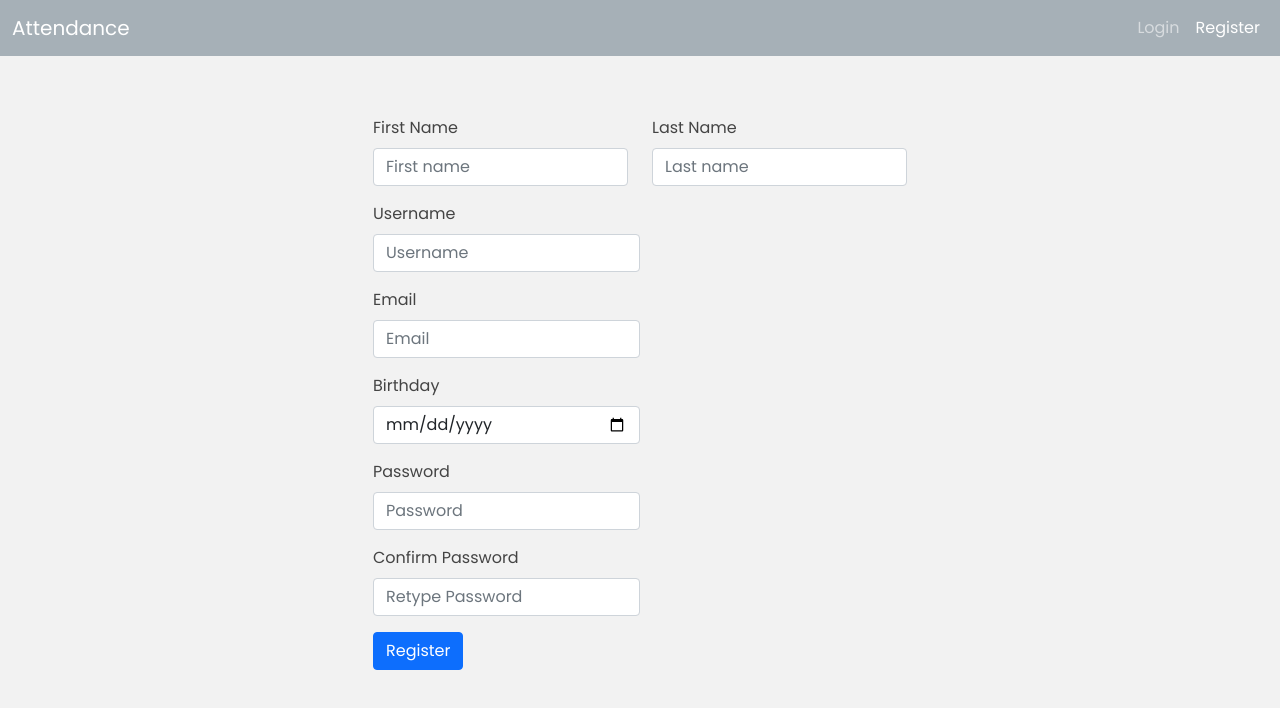
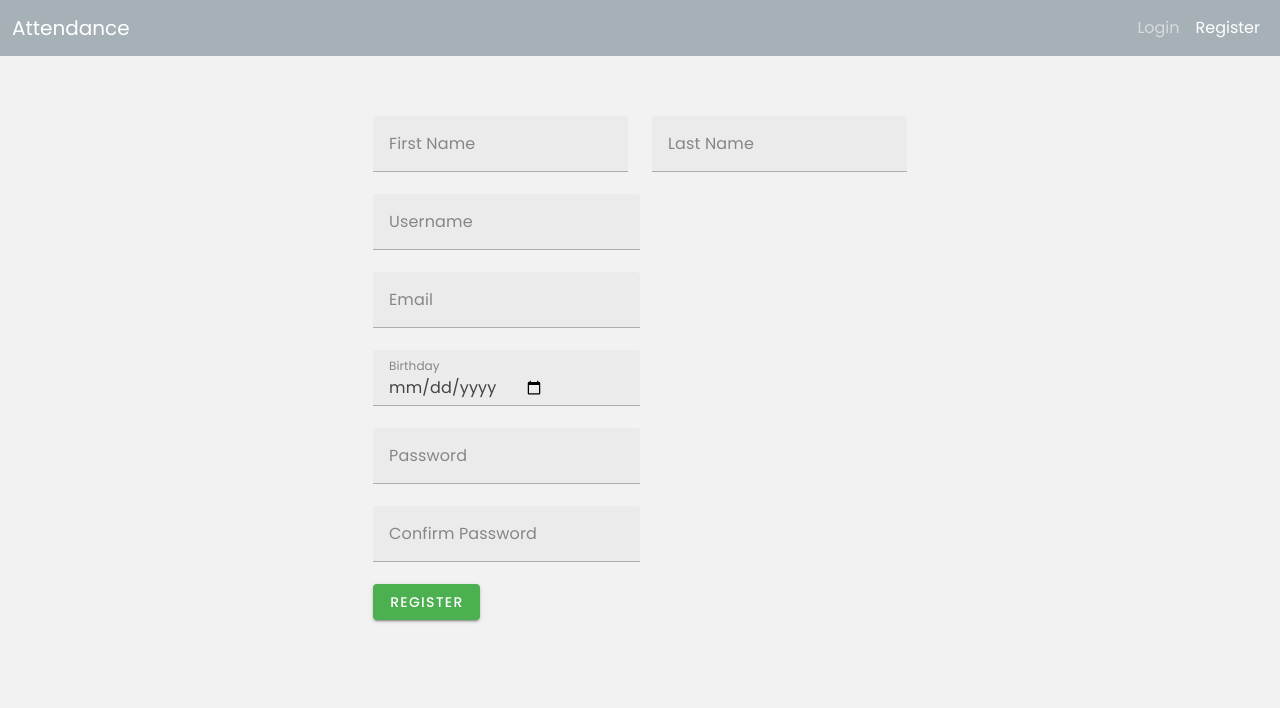
Before and after one commit to PialKanti/AttendanceManagement, a Vue app in the folder AttendanceManagement.ClientApp/: page /register in a window 1280 px wide. Shown: the top 708 px of the page. Built offline with nearby package versions, Linux system fonts and the light colour scheme.

Commit message:
Updated login and register form with Vuetify

```diff
--- a/AttendanceManagement.ClientApp/package.json
+++ b/AttendanceManagement.ClientApp/package.json
@@ -8,6 +8,7 @@
     "lint": "vue-cli-service lint"
   },
   "dependencies": {
+    "@mdi/font": "^7.1.96",
     "axios": "^1.3.4",
     "core-js": "^3.8.3",
     "jest": "^29.5.0",
@@ -15,7 +16,8 @@
     "moment": "^2.29.4",
     "pinia": "^2.0.33",
     "vue": "^3.2.13",
-    "vue-router": "^4.1.6"
+    "vue-router": "^4.1.6",
+    "vuetify": "^3.1.10"
   },
   "devDependencies": {
     "@babel/core": "^7.12.16",
--- a/AttendanceManagement.ClientApp/src/components/LoginForm.vue
+++ b/AttendanceManagement.ClientApp/src/components/LoginForm.vue
@@ -3,20 +3,10 @@
         <div class="col"></div>
         <div class="col">
             <form @submit.prevent="onSubmit">
-                <div class="mb-3">
-                    <label for="username" class="form-label">Username</label>
-                    <input type="text" v-model="username" class="form-control" id="username"
-                        aria-describedby="usernameHelp">
-                </div>
-                <div class="mb-3">
-                    <label for="password" class="form-label">Password</label>
-                    <input type="password" v-model="password" class="form-control" id="password">
-                </div>
-                <div class="mb-3 form-check">
-                    <input type="checkbox" class="form-check-input" id="rememberCheckbox">
-                    <label class="form-check-label" for="rememberCheckbox">Remember me</label>
-                </div>
-                <button type="submit" class="btn btn-primary">Login</button>
+                <v-text-field label="Username" v-model="username" clearable></v-text-field>
+                <v-text-field type="password" label="Password" v-model="password" clearable></v-text-field>
+                <v-checkbox label="Remember me"></v-checkbox>
+                <v-btn type="submit" color="success">Login</v-btn>
             </form>
         </div>
         <div class="col"></div>
--- a/AttendanceManagement.ClientApp/src/components/RegisterForm.vue
+++ b/AttendanceManagement.ClientApp/src/components/RegisterForm.vue
@@ -1,51 +1,45 @@
 <template>
     <div class="row col-6 mx-auto">
         <form @submit.prevent="onSubmit">
-            <div class="mb-3">
-                <div class="row">
-                    <div class="col">
-                        <label for="FirstName" class="form-label">First Name</label>
-                        <input type="text" class="form-control" v-model="firstname" placeholder="First name" id="FirstName"
-                            aria-label="FirstName">
-                    </div>
-                    <div class="col">
-                        <label for="LastName" class="form-label">Last Name</label>
-                        <input type="text" class="form-control" v-model="lastname" placeholder="Last name" id="LastName"
-                            aria-label="LastName">
-                    </div>
+            <div class="row">
+                <div class="col">
+                    <v-text-field label="First Name" v-model="firstname" clearable></v-text-field>
+                </div>
+                <div class="col">
+                    <v-text-field label="Last Name" v-model="lastname" clearable></v-text-field>
                 </div>
             </div>
-            <div class="col-md-6 mb-3">
-                <label for="Username" class="form-label">Username</label>
-                <input type="text" class="form-control" v-model="username" placeholder="Username" id="Username">
+            <div class="col-md-6">
+                <v-text-field label="Username" v-model="username" clearable></v-text-field>
             </div>
-            <div class="col-md-6 mb-3">
-                <label for="Username" class="form-label">Email</label>
-                <input type="email" class="form-control" v-model="email" placeholder="Email" id="email">
+            <div class="col-md-6">
+                <v-text-field label="Email" type="email" v-model="email" clearable></v-text-field>
             </div>
-            <div class="col-md-6 mb-3">
-                <label for="birthday" class="form-label">Birthday</label>
-                <input type="date" v-model="birthday" class="form-control" placeholder="Birthday" id="birthday">
+            <div class="col-md-6">
+                <v-text-field type="date" label="Birthday" v-model="birthday" clearable></v-text-field>
             </div>
-            <div class="col-md-6 mb-3">
-                <label for="password" class="form-label">Password</label>
-                <input type="password" v-model="password" class="form-control" placeholder="Password" id="password">
+            <div class="col-md-6">
+                <v-text-field type="password" label="Password" v-model="password" clearable></v-text-field>
             </div>
-            <div class="col-md-6 mb-3">
-                <label for="confirm-password" class="form-label">Confirm Password</label>
-                <input type="password" v-model="confirmPassword" class="form-control" placeholder="Retype Password"
-                    id="confirm-password">
+            <div class="col-md-6">
+                <v-text-field type="password" label="Confirm Password" v-model="confirmPassword" clearable></v-text-field>
             </div>
-            <button type="submit" class="btn btn-primary">Register</button>
+            <v-btn type="submit" color="success">Register</v-btn>
         </form>
     </div>
 </template>
 
 <script>
 import { client } from '@/clients/HttpClient';
-import { HttpStatusCode } from 'axios'
+import { HttpStatusCode } from 'axios';
+import { useAlertStore } from '@/stores/AlertStore';
 
 export default {
+    setup() {
+        const alertStore = useAlertStore();
+
+        return { alertStore }
+    },
     name: 'RegisterForm',
     data() {
         return {
--- a/AttendanceManagement.ClientApp/src/main.js
+++ b/AttendanceManagement.ClientApp/src/main.js
@@ -2,6 +2,18 @@ import { createApp } from 'vue'
 import { createPinia } from 'pinia'
 import App from './App.vue'
 import { router } from './routes/router'
+// Vuetify
+import 'vuetify/styles'
+import { createVuetify } from 'vuetify'
+import * as components from 'vuetify/components'
+import * as directives from 'vuetify/directives'
+
 import './assets/main.css'
+import "@mdi/font/css/materialdesignicons.css"
 
-createApp(App).use(createPinia()).use(router).mount('#app')
+const vuetify = createVuetify({
+    components,
+    directives,
+})
+
+createApp(App).use(vuetify).use(createPinia()).use(router).mount('#app')
```
Also changed, not shown: 1 other file (tests, documents, lock files or other folders).
